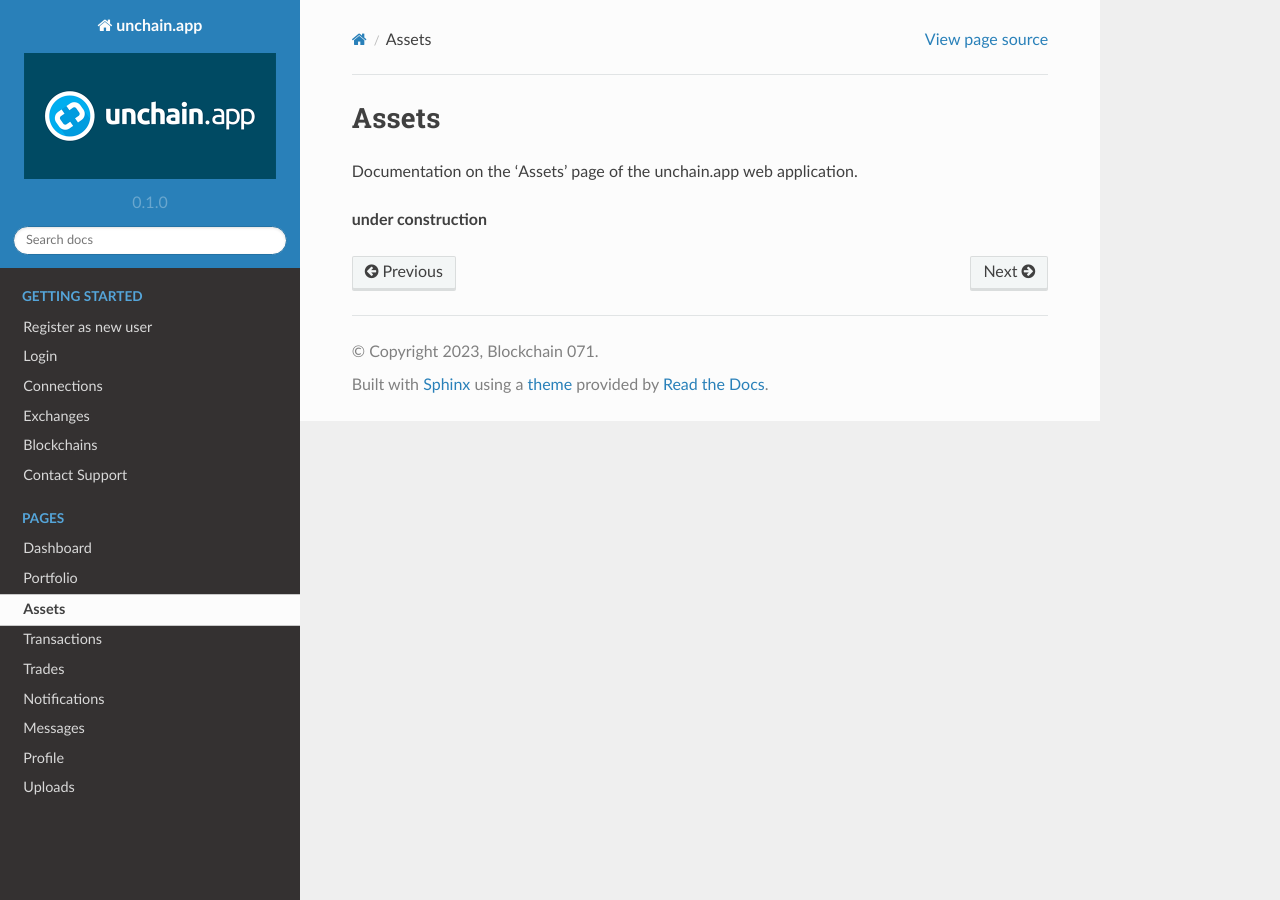
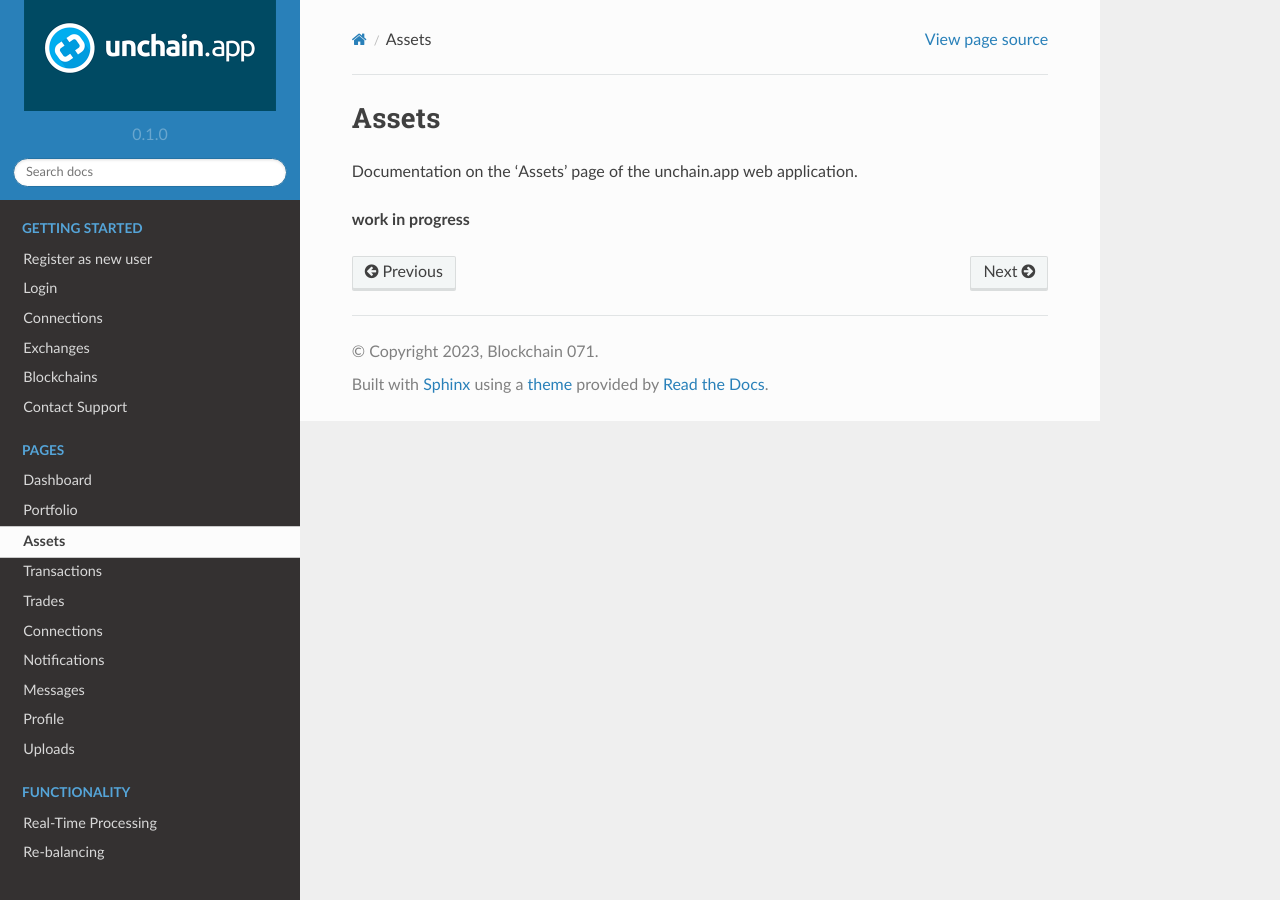
Before and after one commit to eniewold/unchain-readthedocs, a Sphinx documentation site: the page built from docs/source/assets.rst, in a window 1280 px wide. Built offline with Sphinx 7.4.7 and the Read the Docs theme 2.0.0, drawn with Linux system fonts in a browser that asks for light colours.

Commit message:
toc update

```diff
--- a/docs/source/assets.rst
+++ b/docs/source/assets.rst
@@ -4,4 +4,4 @@
 
 Documentation on the 'Assets' page of the unchain.app web application.
 
-**under construction**
+**work in progress**
```
Also changed, not shown: docs/source/index.rst (+9 -0 lines).
